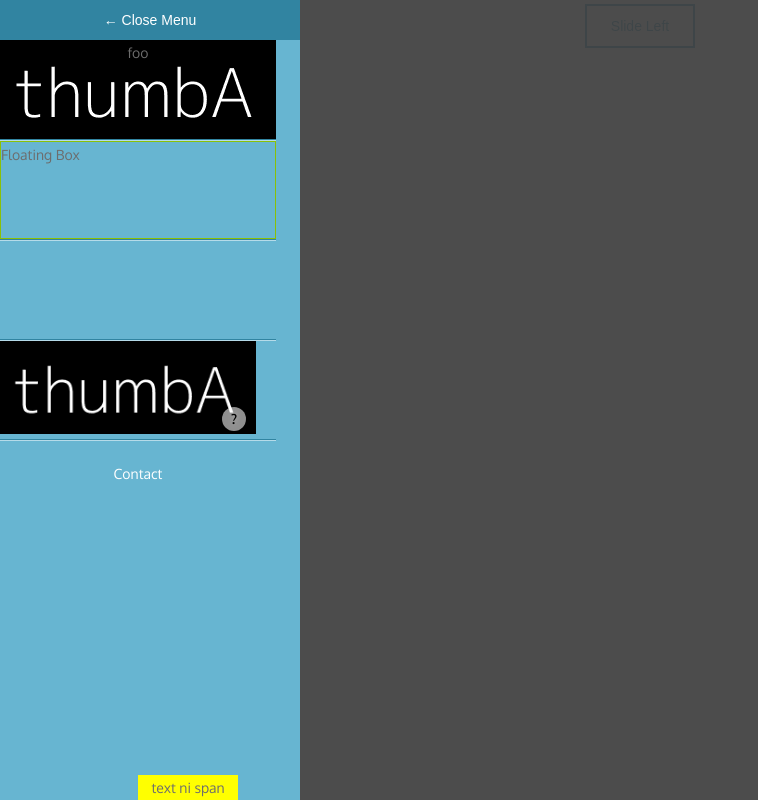
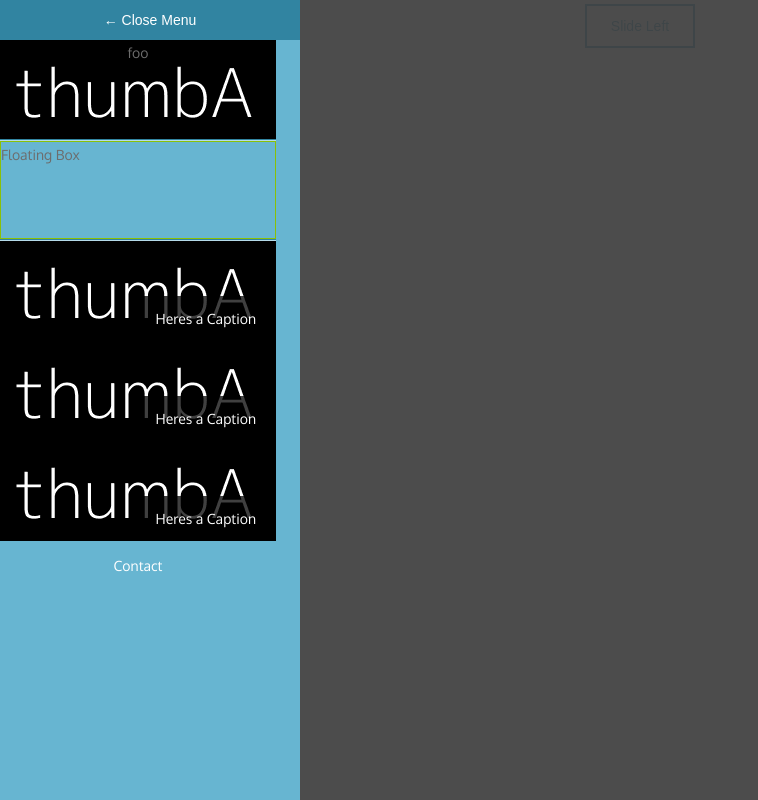
Before and after one commit to mapmanalang/design, a website: page web/Slide-Push-Menus/mypage.html in a window 1280 px wide. Shown: the whole page, without its empty margins (0-758 px from the left). Drawn offline with Linux system fonts and the light colour scheme.

Commit message:
make background image fill the row

```diff
--- a/web/Slide-Push-Menus/css/slide-in-captions.css
+++ b/web/Slide-Push-Menus/css/slide-in-captions.css
@@ -1,17 +1,28 @@
+#page-wrap {
+    /* width: 960px;
+    margin: 100px auto; */
+    position: relative;
+}
+
 figure {
   display: block;
   position: relative;
   float: left;
   overflow: hidden;
-  margin: 0 20px 20px 0;
+  margin: 0;
 }
+
+figure img {
+    display: block;
+}
+
 figcaption {
   position: absolute;
   background: black;
   background: rgba(0,0,0,0.75);
   color: white;
   padding: 10px 20px;
-  opacity: 0;
+  opacity: 1;
   -webkit-transition: all 0.6s ease;
   -moz-transition:    all 0.6s ease;
   -o-transition:      all 0.6s ease;
@@ -19,8 +30,9 @@ figcaption {
 figure:hover figcaption {
   opacity: 1;
 }
+/*
 figure:before {
-  content: "?";
+  content: "";
   position: absolute;
   font-weight: 800;
   background: black;
@@ -38,6 +50,7 @@ figure:before {
   -moz-transition: all 0.6s ease;
   opacity: 0.75;
 }
+ */
 figure:hover:before {
   opacity: 0;
 }
@@ -57,3 +70,8 @@ figure:hover:before {
 .cap-bot:before { bottom: 10px; left: 10px; }
 .cap-bot figcaption { left: 0; bottom: -30%;}
 .cap-bot:hover figcaption { bottom: 0; }
+
+/* new mods */
+.cap-right-fixed:before { bottom: 10px; right: 10px; }
+.cap-right-fixed figcaption { bottom: 0; right: 0; }
+.cap-right-fixed:hover figcaption { right: 0; }
--- a/web/Slide-Push-Menus/mypage.html
+++ b/web/Slide-Push-Menus/mypage.html
@@ -38,14 +38,23 @@ height:100px;
         <div class="floating-box">Floating Box</div>
     </li>
     <li class="c-menu__item">
-        <div><span class="test">text ni span</span></div>
+        <div id="page-wrap">
+            <figure class="cap-right-fixed">
+                <img src="./thumbA.png" alt="">
+                <figcaption>Heres a Caption</figcaption>
+            </figure>
+        </div>
     </li>
     <li class="c-menu__item">
-        <figure class="cap-right">
+        <figure class="cap-right-fixed">
             <img src="./thumbA.png" alt="">
-            <figcaption>
-                yay!!!
-            </figcaption>
+            <figcaption>Heres a Caption</figcaption>
+        </figure>
+    </li>
+    <li class="c-menu__item">
+        <figure class="cap-right-fixed">
+            <img src="./thumbA.png" alt="">
+            <figcaption>Heres a Caption</figcaption>
         </figure>
     </li>
     <li class="c-menu__item"><a href="#" class="c-menu__link">Contact</a></li>
```
